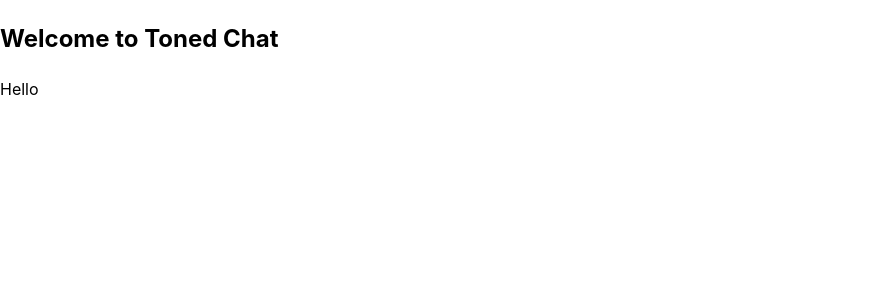
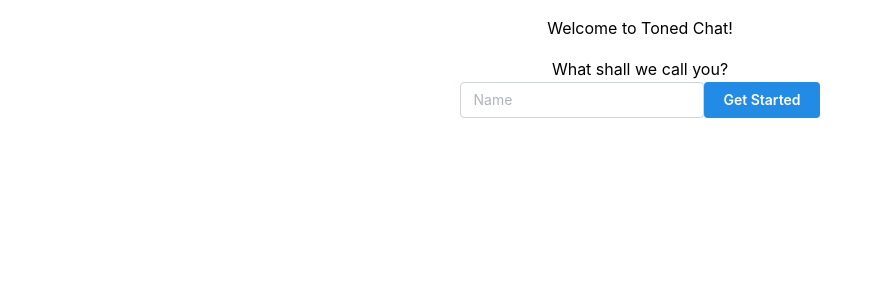
Before and after one commit to mwcaisse/toned-chat, a React (Vite) app in the folder frontend/: page / in a window 1280 px wide. Shown: the top 300 px of the page, without its empty margins (0-883 px from the left). Built offline with nearby package versions, Linux system fonts and the light colour scheme.

Commit message:
I have a button

```diff
--- a/frontend/src/main/App.tsx
+++ b/frontend/src/main/App.tsx
@@ -1,12 +1,24 @@
+
+import {Button, Center, Container, TextInput} from "@mantine/core";
 
 function App() {
 
     return (
         <>
-            <div>
-                <h2>Welcome to Toned Chat</h2>
-                <p>Hello</p>
-            </div>
+            <Container>
+                <Center>
+                    <p>Welcome to Toned Chat!</p>
+                </Center>
+                <Center>
+                    What shall we call you?
+                </Center>
+                <Center>
+                    <TextInput
+                        placeholder="Name"
+                    />
+                    <Button variant="filled">Get Started</Button>
+                </Center>
+            </Container>
         </>
     )
 }
```
